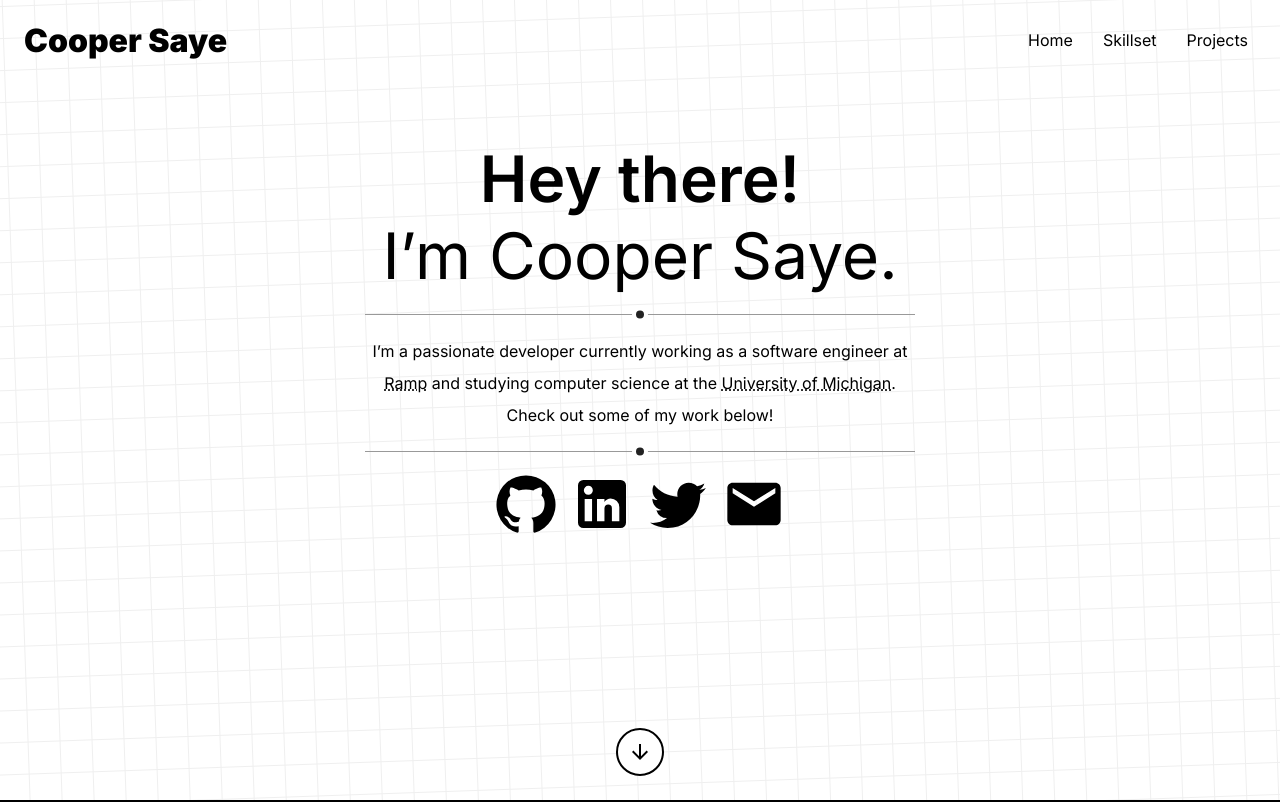
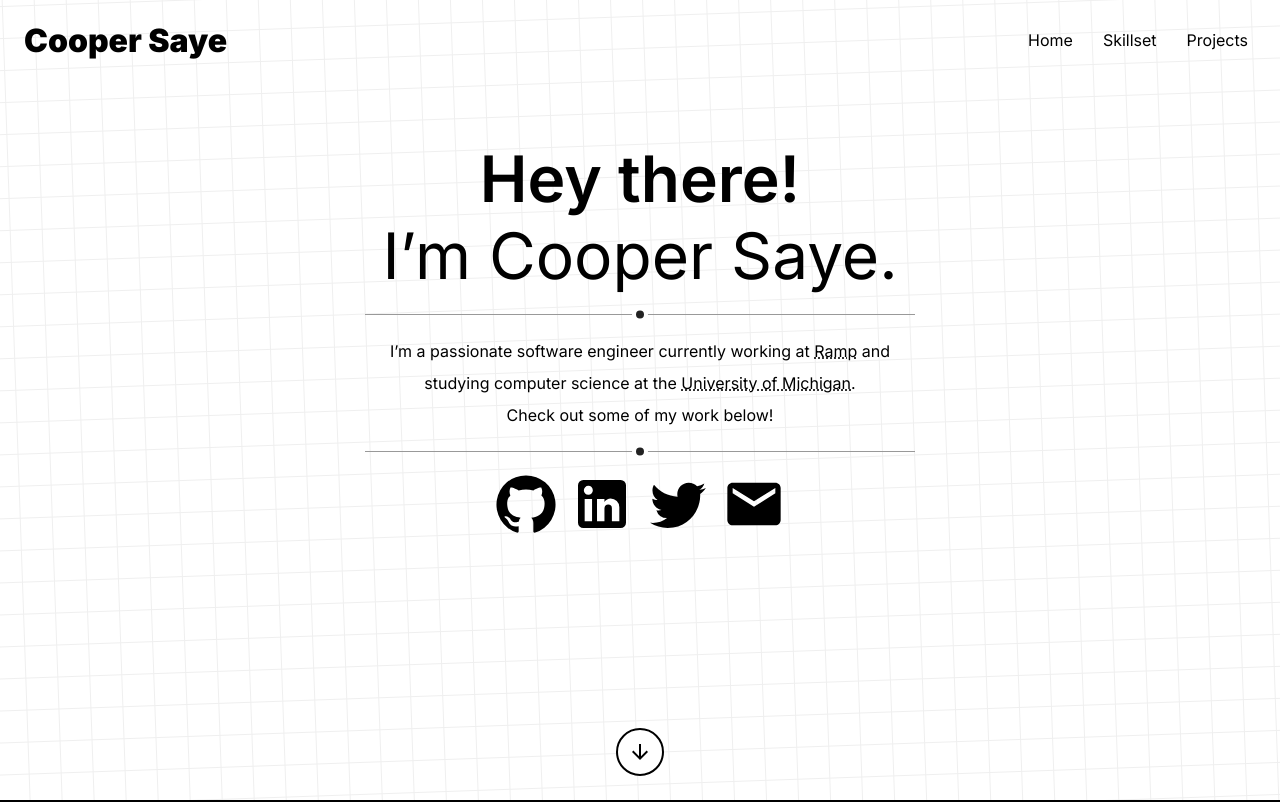
Before and after one commit to csaye/csaye.com-v5, a Next.js app: page / in a window 1280 px wide. Shown: the top 802 px of the page. Built offline with nearby package versions, Linux system fonts and the light colour scheme.

Commit message:
Update intro

```diff
--- a/components/Intro.tsx
+++ b/components/Intro.tsx
@@ -46,9 +46,10 @@ export default function Intro(props: Props) {
         </h1>
         <hr />
         <p className={styles.bio}>
-          I’m a passionate developer currently working as a software engineer at{' '}
-          <u>Ramp</u> and studying computer science at the{' '}
-          <u>University of Michigan</u>. Check out some of my work below!
+          I’m a passionate software engineer currently working at <u>Ramp</u>{' '}
+          and studying computer science at the <u>University of Michigan</u>.
+          <br />
+          Check out some of my work below!
         </p>
         <hr />
         <div className={styles.links}>
```
